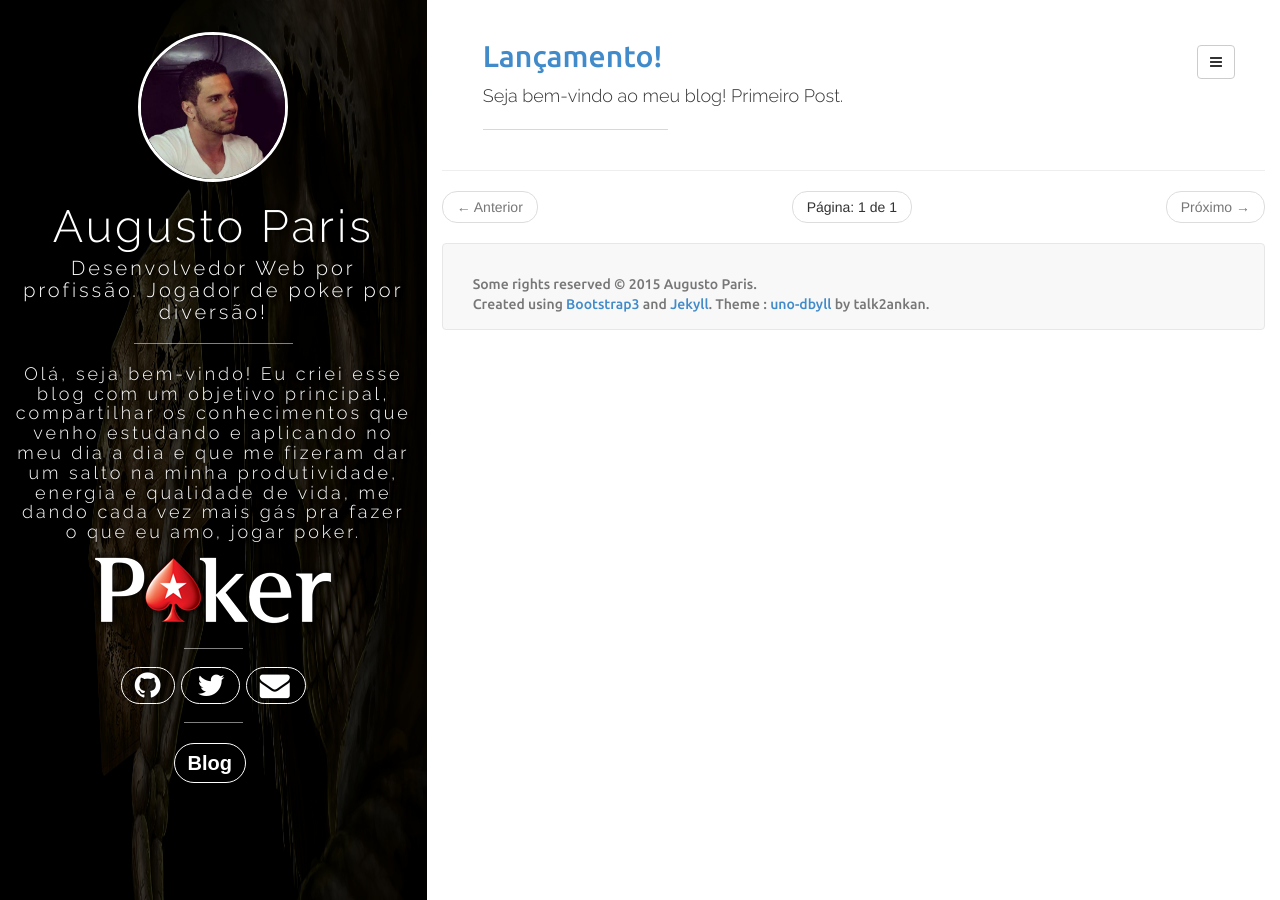
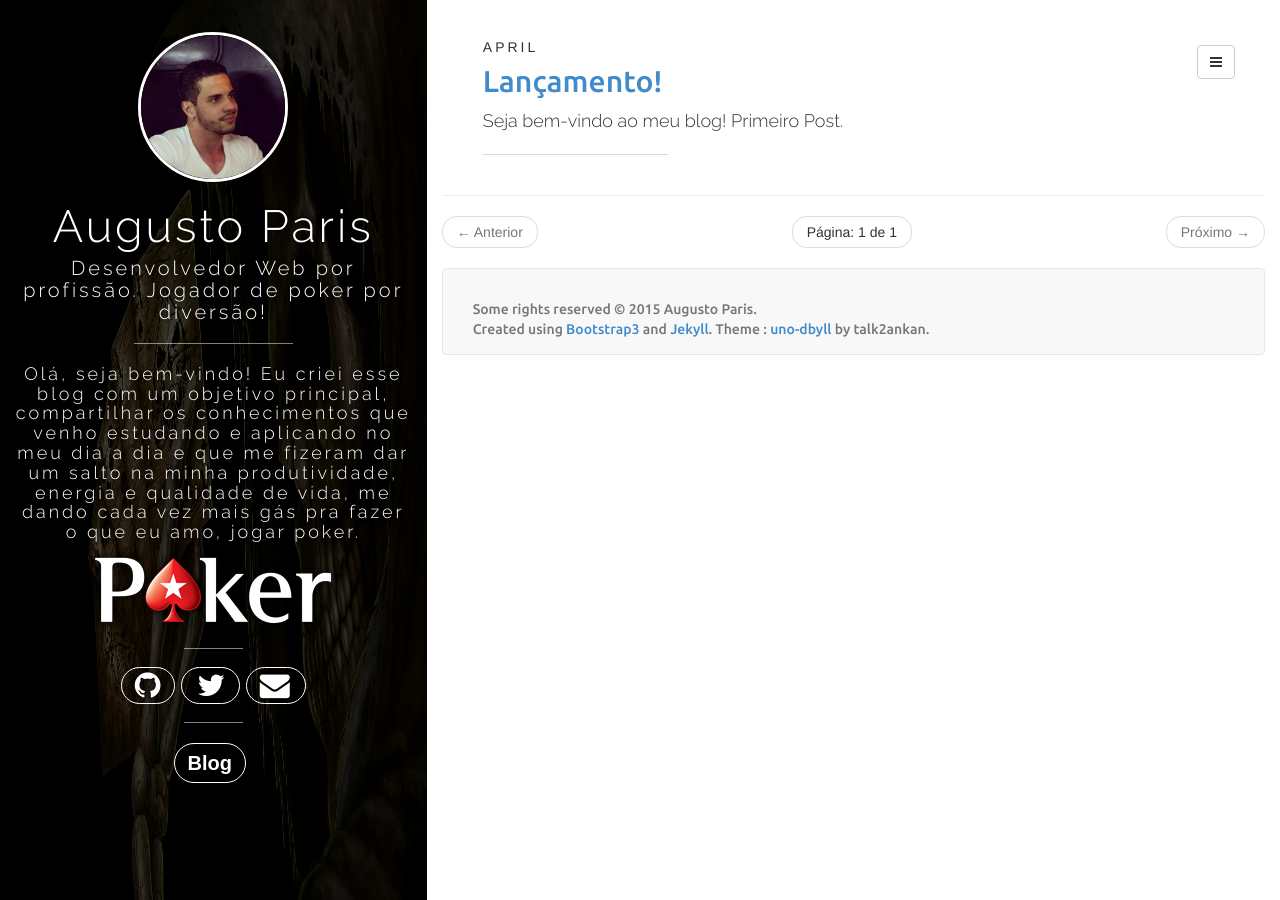
Before and after one commit to augustoparis/augustoparis.github.io, a Jekyll site: the page built from index.html, in a window 1280 px wide. Built offline with Jekyll 4.4.1, drawn with Linux system fonts in a browser that asks for light colours; nearby versions of some CDN libraries; the list of posts is cut into pages by our own code; comment, search, counter and statistics services are not loaded.

Commit message:
date post

```diff
--- a/index.html
+++ b/index.html
@@ -25,6 +25,7 @@ title: "Augusto Paris"
   <p class="post-date">
     {% assign m = page.date | date: "%-m" %}
     {{ page.date | date: "%-d" }}
+    {{ post.date | date: "%B" }}
     {% case m %}
        {% when '1' %}de Janeiro
        {% when '2' %}de Fevereiro
```
